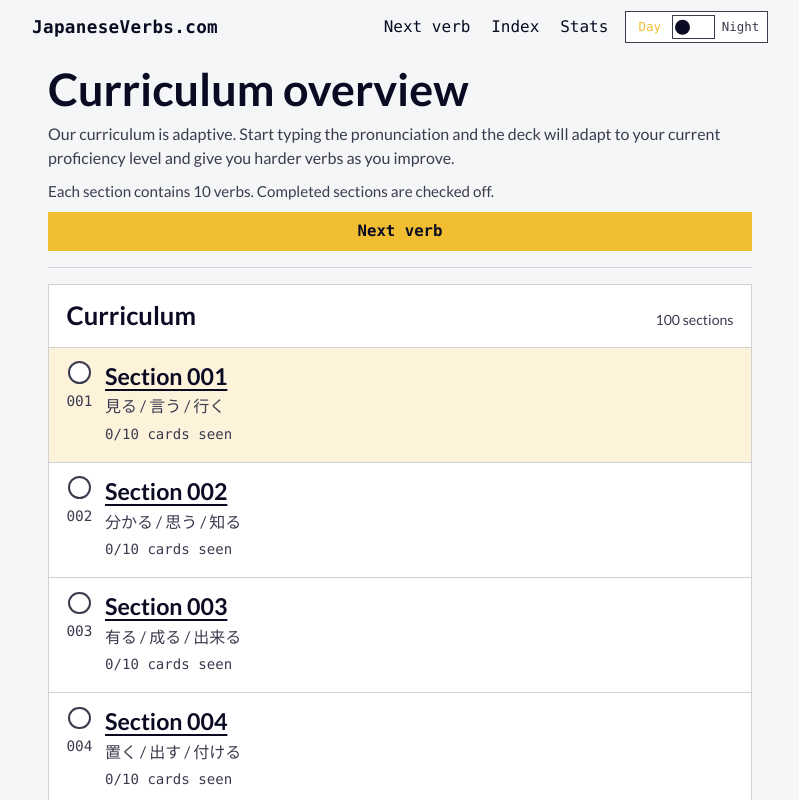
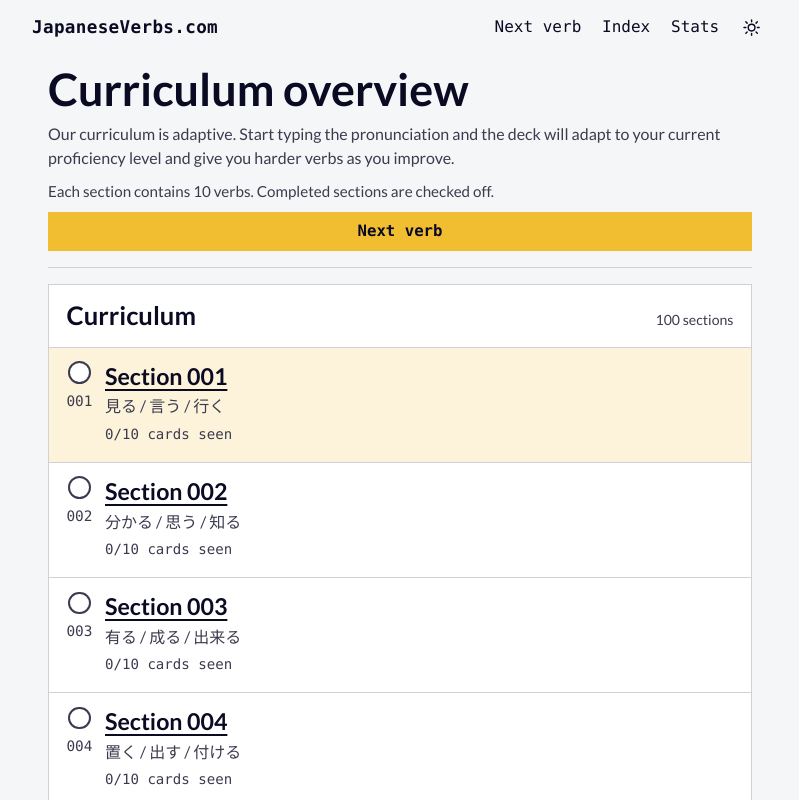
Before and after one commit to QuincyLarson/japanese-verbs, a React (Vite) app: page / in a window 1280 px wide. Shown: the top 800 px of the page, without its empty margins (240-1039 px from the left). Built offline with nearby package versions, Linux system fonts and the light colour scheme; a web font is replaced by a local one.

Commit message:
style: simplify navbar theme toggle

```diff
--- a/src/components/HeaderSwitch.tsx
+++ b/src/components/HeaderSwitch.tsx
@@ -8,16 +8,13 @@ type HeaderSwitchProps = {
 
 export function HeaderSwitch({
   ariaLabel,
-  offLabel,
-  onLabel,
+  offLabel: _offLabel,
+  onLabel: _onLabel,
   checked,
   onToggle,
 }: HeaderSwitchProps) {
   return (
     <div className="header-switch">
-      <span className={checked ? 'header-switch__option' : 'header-switch__option is-active'}>
-        {offLabel}
-      </span>
       <button
         type="button"
         role="switch"
@@ -26,11 +23,37 @@ export function HeaderSwitch({
         className={checked ? 'header-switch__control is-checked' : 'header-switch__control'}
         onClick={onToggle}
       >
-        <span className="header-switch__thumb" />
+        {checked ? (
+          <svg aria-hidden="true" className="header-switch__icon" viewBox="0 0 24 24">
+            <path
+              d="M19.5 15.5A7.5 7.5 0 0 1 8.5 4.5a8.5 8.5 0 1 0 11 11Z"
+              fill="none"
+              stroke="currentColor"
+              strokeLinecap="round"
+              strokeLinejoin="round"
+              strokeWidth="1.8"
+            />
+          </svg>
+        ) : (
+          <svg aria-hidden="true" className="header-switch__icon" viewBox="0 0 24 24">
+            <circle
+              cx="12"
+              cy="12"
+              r="4.2"
+              fill="none"
+              stroke="currentColor"
+              strokeWidth="1.8"
+            />
+            <path
+              d="M12 2.5v2.3M12 19.2v2.3M4.8 4.8l1.6 1.6M17.6 17.6l1.6 1.6M2.5 12h2.3M19.2 12h2.3M4.8 19.2l1.6-1.6M17.6 6.4l1.6-1.6"
+              fill="none"
+              stroke="currentColor"
+              strokeLinecap="round"
+              strokeWidth="1.8"
+            />
+          </svg>
+        )}
       </button>
-      <span className={checked ? 'header-switch__option is-active' : 'header-switch__option'}>
-        {onLabel}
-      </span>
     </div>
   );
 }
--- a/src/styles.css
+++ b/src/styles.css
@@ -1155,68 +1155,43 @@ p {
 .header-switch {
   display: inline-flex;
   align-items: center;
-  gap: 0.4rem;
-  min-height: 2rem;
-  padding: 0 0.48rem;
-  border: 1px solid var(--border-strong);
-  border-radius: var(--radius-sm);
-  background: var(--bg-panel);
-  color: var(--text-main);
-  font-family: var(--mono);
-  box-shadow: var(--shadow);
+  justify-content: center;
 }
 
-.header-switch__option {
-  min-width: 2rem;
-  color: var(--text-muted);
-  font-size: 0.78rem;
-  text-align: center;
+.header-switch__control {
+  display: inline-flex;
+  align-items: center;
+  justify-content: center;
+  width: 2rem;
+  height: 2rem;
+  padding: 0;
+  border: 0;
+  border-radius: 999px;
+  background: transparent;
+  color: var(--text-main);
+  transition:
+    color 220ms ease,
+    background 220ms ease,
+    transform 220ms ease;
 }
 
-.header-switch__option.is-active {
+.header-switch__control:hover {
+  background: var(--accent-soft);
   color: var(--accent);
 }
 
-.header-switch__control {
-  position: relative;
-  display: inline-flex;
-  align-items: center;
-  width: 2.7rem;
-  height: 1.5rem;
-  padding: 0;
-  border: 1px solid var(--border-strong);
-  border-radius: var(--radius-sm);
-  background: transparent;
-  transition:
-    border-color 220ms ease,
-    background 220ms ease;
+.header-switch__control.is-checked {
+  color: var(--accent);
 }
 
-.header-switch__control:hover {
-  border-color: var(--accent);
+.header-switch__icon {
+  width: 1.2rem;
+  height: 1.2rem;
+  display: block;
 }
 
-.header-switch__control.is-checked {
-  border-color: var(--accent);
-}
-
-.header-switch__thumb {
-  position: absolute;
-  top: 50%;
-  left: 2px;
-  width: 0.9rem;
-  height: 0.9rem;
-  border-radius: 999px;
-  background: var(--text-main);
-  transform: translate3d(0, -50%, 0);
-  transition:
-    transform 220ms ease,
-    background 220ms ease;
-}
-
-.header-switch__control.is-checked .header-switch__thumb {
-  background: var(--accent);
-  transform: translate3d(1.18rem, -50%, 0);
+.header-switch__control:active {
+  transform: scale(0.95);
 }
 
 .top-bar :focus-visible,
```
Also changed, not shown: 1 other file (tests, documents, lock files or other folders).
